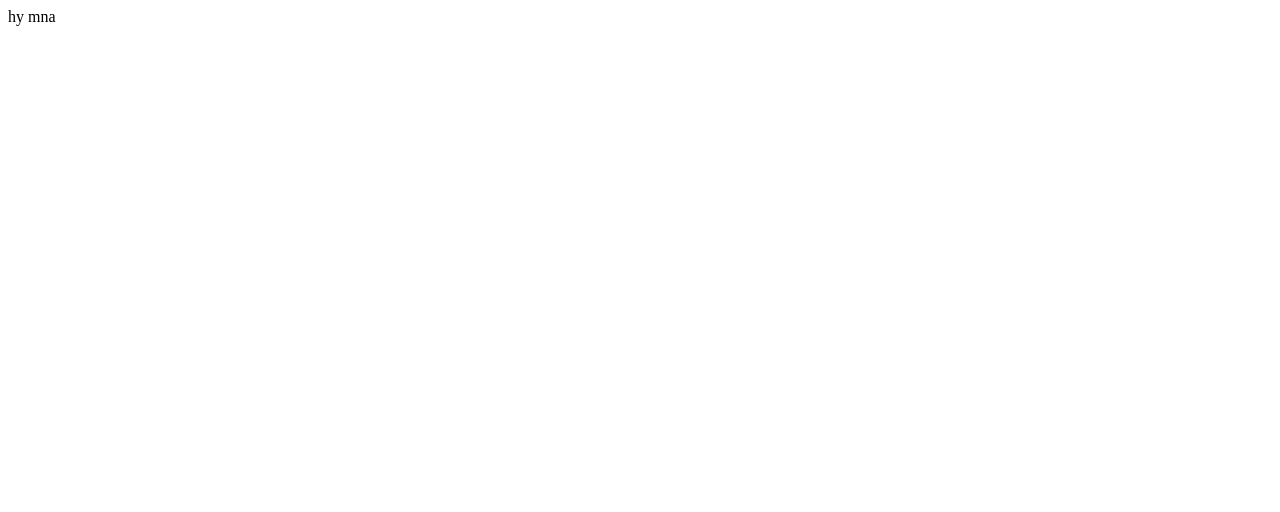
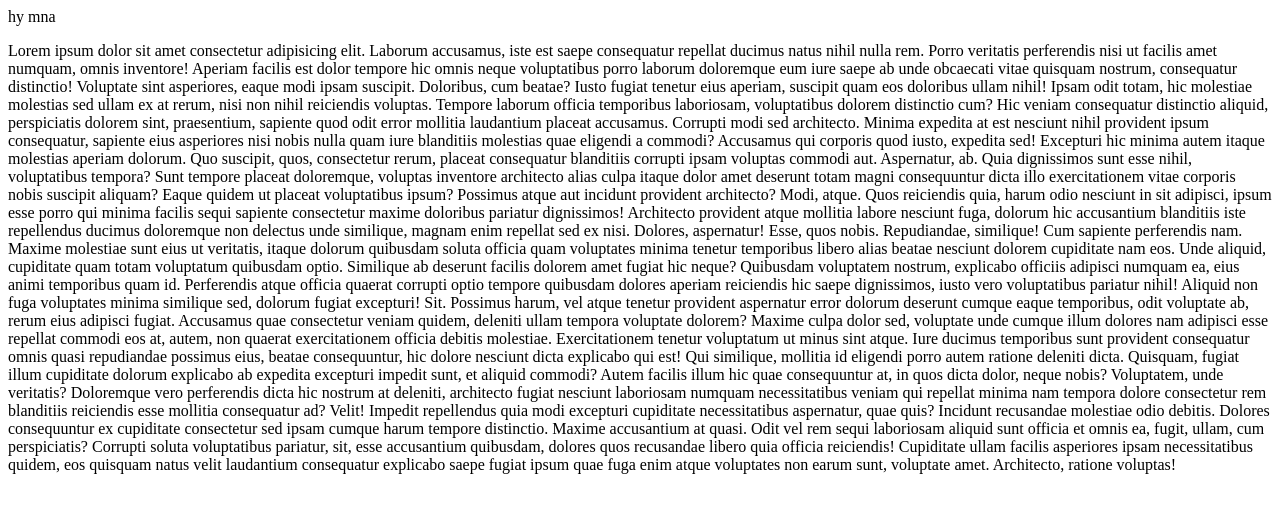
Before and after one commit to RIYAS-CODE407/gits, a plain HTML site: page index.html in a window 1280 px wide. Drawn offline with Linux system fonts and the light colour scheme.

Commit message:
new paragraph added by siyad

```diff
--- a/index.html
+++ b/index.html
@@ -7,5 +7,25 @@
 </head>
 <body>
    <header>hy mna</header>
+   <p>Lorem ipsum dolor sit amet consectetur adipisicing elit. Laborum accusamus, iste est saepe consequatur repellat ducimus natus nihil nulla rem. Porro veritatis perferendis nisi ut facilis amet numquam, omnis inventore!
+   Aperiam facilis est dolor tempore hic omnis neque voluptatibus porro laborum doloremque eum iure saepe ab unde obcaecati vitae quisquam nostrum, consequatur distinctio! Voluptate sint asperiores, eaque modi ipsam suscipit.
+   Doloribus, cum beatae? Iusto fugiat tenetur eius aperiam, suscipit quam eos doloribus ullam nihil! Ipsam odit totam, hic molestiae molestias sed ullam ex at rerum, nisi non nihil reiciendis voluptas.
+   Tempore laborum officia temporibus laboriosam, voluptatibus dolorem distinctio cum? Hic veniam consequatur distinctio aliquid, perspiciatis dolorem sint, praesentium, sapiente quod odit error mollitia laudantium placeat accusamus. Corrupti modi sed architecto.
+   Minima expedita at est nesciunt nihil provident ipsum consequatur, sapiente eius asperiores nisi nobis nulla quam iure blanditiis molestias quae eligendi a commodi? Accusamus qui corporis quod iusto, expedita sed!
+   Excepturi hic minima autem itaque molestias aperiam dolorum. Quo suscipit, quos, consectetur rerum, placeat consequatur blanditiis corrupti ipsam voluptas commodi aut. Aspernatur, ab. Quia dignissimos sunt esse nihil, voluptatibus tempora?
+   Sunt tempore placeat doloremque, voluptas inventore architecto alias culpa itaque dolor amet deserunt totam magni consequuntur dicta illo exercitationem vitae corporis nobis suscipit aliquam? Eaque quidem ut placeat voluptatibus ipsum?
+   Possimus atque aut incidunt provident architecto? Modi, atque. Quos reiciendis quia, harum odio nesciunt in sit adipisci, ipsum esse porro qui minima facilis sequi sapiente consectetur maxime doloribus pariatur dignissimos!
+   Architecto provident atque mollitia labore nesciunt fuga, dolorum hic accusantium blanditiis iste repellendus ducimus doloremque non delectus unde similique, magnam enim repellat sed ex nisi. Dolores, aspernatur! Esse, quos nobis.
+   Repudiandae, similique! Cum sapiente perferendis nam. Maxime molestiae sunt eius ut veritatis, itaque dolorum quibusdam soluta officia quam voluptates minima tenetur temporibus libero alias beatae nesciunt dolorem cupiditate nam eos.
+   Unde aliquid, cupiditate quam totam voluptatum quibusdam optio. Similique ab deserunt facilis dolorem amet fugiat hic neque? Quibusdam voluptatem nostrum, explicabo officiis adipisci numquam ea, eius animi temporibus quam id.
+   Perferendis atque officia quaerat corrupti optio tempore quibusdam dolores aperiam reiciendis hic saepe dignissimos, iusto vero voluptatibus pariatur nihil! Aliquid non fuga voluptates minima similique sed, dolorum fugiat excepturi! Sit.
+   Possimus harum, vel atque tenetur provident aspernatur error dolorum deserunt cumque eaque temporibus, odit voluptate ab, rerum eius adipisci fugiat. Accusamus quae consectetur veniam quidem, deleniti ullam tempora voluptate dolorem?
+   Maxime culpa dolor sed, voluptate unde cumque illum dolores nam adipisci esse repellat commodi eos at, autem, non quaerat exercitationem officia debitis molestiae. Exercitationem tenetur voluptatum ut minus sint atque.
+   Iure ducimus temporibus sunt provident consequatur omnis quasi repudiandae possimus eius, beatae consequuntur, hic dolore nesciunt dicta explicabo qui est! Qui similique, mollitia id eligendi porro autem ratione deleniti dicta.
+   Quisquam, fugiat illum cupiditate dolorum explicabo ab expedita excepturi impedit sunt, et aliquid commodi? Autem facilis illum hic quae consequuntur at, in quos dicta dolor, neque nobis? Voluptatem, unde veritatis?
+   Doloremque vero perferendis dicta hic nostrum at deleniti, architecto fugiat nesciunt laboriosam numquam necessitatibus veniam qui repellat minima nam tempora dolore consectetur rem blanditiis reiciendis esse mollitia consequatur ad? Velit!
+   Impedit repellendus quia modi excepturi cupiditate necessitatibus aspernatur, quae quis? Incidunt recusandae molestiae odio debitis. Dolores consequuntur ex cupiditate consectetur sed ipsam cumque harum tempore distinctio. Maxime accusantium at quasi.
+   Odit vel rem sequi laboriosam aliquid sunt officia et omnis ea, fugit, ullam, cum perspiciatis? Corrupti soluta voluptatibus pariatur, sit, esse accusantium quibusdam, dolores quos recusandae libero quia officia reiciendis!
+   Cupiditate ullam facilis asperiores ipsam necessitatibus quidem, eos quisquam natus velit laudantium consequatur explicabo saepe fugiat ipsum quae fuga enim atque voluptates non earum sunt, voluptate amet. Architecto, ratione voluptas!</p>
 </body>
 </html>
```
